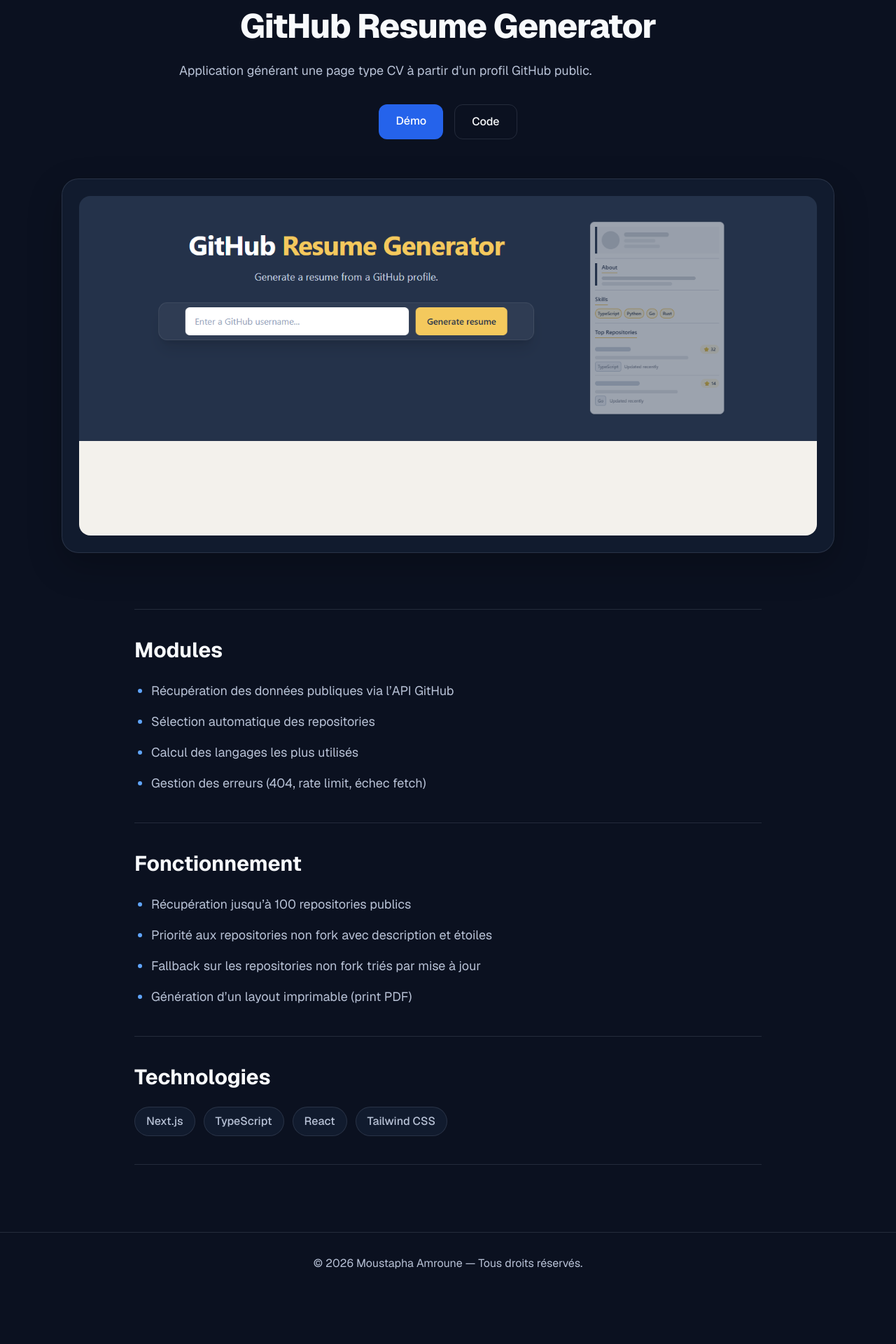
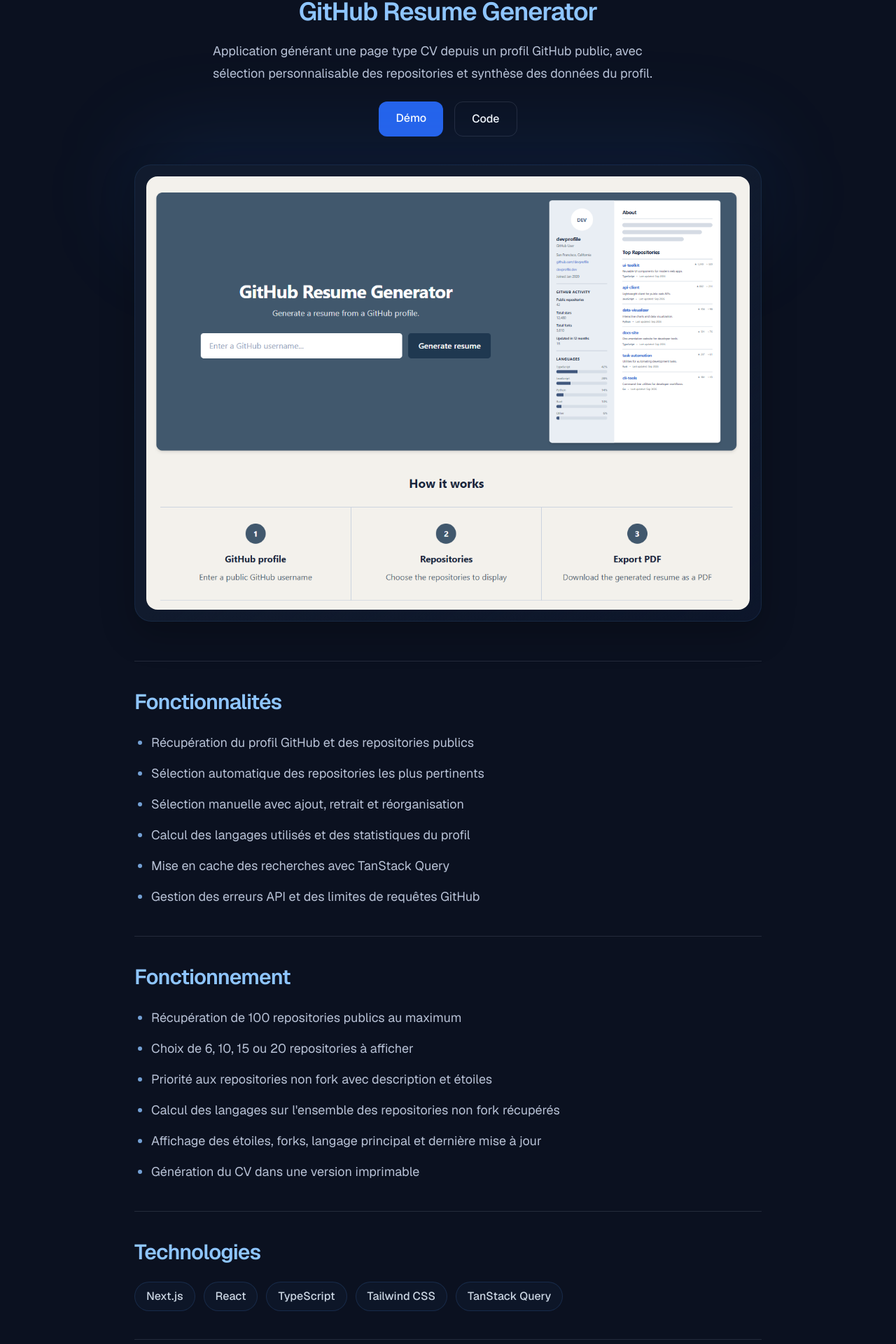
Before and after one commit to m-amroune/portfolio, a Next.js app: page /projects/github-resume-generator in a window 1280 px wide. Shown: the part 193-2113 px from the top of the page at 70% size. Before the commit the page ends 2042 px from the top, so only its background shows below. Built offline with nearby package versions, Linux system fonts and the light colour scheme.

Commit message:
update project detail pages

```diff
--- a/app/projects/admin-dashboard/page.tsx
+++ b/app/projects/admin-dashboard/page.tsx
@@ -9,7 +9,7 @@ export default function AdminDashboardPage() {
     <>
       <Navbar />
 
-      <main className="min-h-screen bg-[var(--background)] pt-32 text-[var(--foreground)]">
+      <main className="min-h-screen bg-[var(--background)] pt-28 text-[var(--foreground)]">
         <article className="mx-auto max-w-6xl px-6 pb-24">
           {/* Project introduction */}
           <header className="mx-auto max-w-4xl text-center">
@@ -30,18 +30,22 @@ export default function AdminDashboardPage() {
   </Link>
 </div>
 
-  <h1 className="text-4xl font-extrabold tracking-tight md:text-5xl">
+  <h1
+  className="
+    text-3xl font-semibold tracking-tight
+    text-blue-300 md:text-4xl
+  "
+>
   Admin Dashboard
 </h1>
 
-            <p className="mx-auto mt-6 max-w-3xl text-left text-lg leading-8 text-[var(--muted)]">
-              Application d’administration développée avec Next.js et
-              TypeScript, permettant de gérer les utilisateurs, de suivre les
-              commandes et leurs statuts, avec une authentification et des
-              routes protégées.
+<p className="mx-auto mt-5 max-w-2xl text-left text-lg leading-8 text-[var(--muted)]">
+  {
+    "Application d'administration permettant de gérer les utilisateurs et les commandes à travers une interface structurée autour de données stockées en base."
+  }
 </p>
 
-            <div className="mt-8 flex flex-wrap justify-center gap-4">
+<div className="mt-6 flex flex-wrap justify-center gap-4">
   <a
     href="https://admin-dashboard-m-amroune.vercel.app/login"
     target="_blank"
@@ -75,12 +79,26 @@ export default function AdminDashboardPage() {
 </header>
 
 {/* Project preview */}
-          <section className="mt-14">
+<section className="relative mt-10">
   <div
     className="
-                group overflow-hidden rounded-3xl
-                border border-[var(--border)]
-                bg-[var(--surface)] p-4 md:p-6
+      pointer-events-none absolute
+      inset-x-24 -top-10 h-40
+      rounded-full bg-blue-500/10
+      blur-3xl
+    "
+  />
+
+  <div
+    className="
+      relative mx-auto max-w-4xl
+      overflow-hidden rounded-3xl
+      border border-blue-400/10
+      bg-gradient-to-br
+      from-[var(--surface)]
+      via-[var(--surface)]
+      to-blue-500/5
+      p-3 md:p-4
       shadow-[var(--card-shadow)]
       transition-shadow duration-500
       hover:shadow-[var(--card-shadow-hover)]
@@ -88,74 +106,146 @@ export default function AdminDashboardPage() {
   >
     <Image
       src="/projects/admin_dashboard.png"
-                alt="Aperçu de l’Admin Dashboard"
+      alt="Aperçu de l'Admin Dashboard"
       width={1200}
       height={750}
       priority
       className="
         h-auto w-full rounded-2xl
         transition-transform duration-700 ease-out
-                  group-hover:scale-[1.01]
+        hover:scale-[1.01]
       "
     />
   </div>
 </section>
 
 {/* Project details */}
-          <section className="mx-auto mt-20 max-w-4xl">
+<section className="mx-auto mt-14 max-w-4xl">
+  {/* Features */}
   <div className="border-t border-[var(--border)] py-10">
-              <h2 className="mb-6 text-2xl font-bold md:text-3xl">
-                Modules
+    <h2
+      className="
+        mb-6 text-2xl font-semibold tracking-tight
+        text-blue-300 md:text-3xl
+      "
+    >
+      Fonctionnalités
     </h2>
 
-              <ul className="list-disc space-y-3 pl-6 text-lg leading-8 text-[var(--muted)] marker:text-[var(--accent)]">
+    <ul
+      className="
+        list-disc space-y-3 pl-6
+        text-lg leading-8 text-[var(--muted)]
+        marker:text-blue-300/80
+      "
+    >
       <li>
-                  Authentification avec session par cookie et routes protégées
+  {
+    "Tableau de bord avec nombre d'utilisateurs, nombre de commandes et répartition des commandes par statut"
+  }
 </li>
+
       <li>
-                  Gestion des utilisateurs : liste, création, suppression et
-                  rôle (user / admin)
+        Authentification de démonstration avec session par cookie et
+        routes protégées
       </li>
+
       <li>
-                  Gestion des commandes : liste, page détail et affichage du
-                  statut
+        Gestion des utilisateurs avec création, suppression et rôles
+        user / admin
+      </li>
+
+      <li>
+        Liste des commandes avec accès à une page de détail
+      </li>
+
+      <li>
+        Mise à jour du statut des commandes selon le workflow pending,
+        paid et shipped
+      </li>
+
+      <li>
+        Endpoint de contrôle de la connexion à la base PostgreSQL
       </li>
     </ul>
   </div>
 
+  {/* Fonctionnement */}
   <div className="border-t border-[var(--border)] py-10">
-              <h2 className="mb-6 text-2xl font-bold md:text-3xl">
+    <h2
+      className="
+        mb-6 text-2xl font-semibold tracking-tight
+        text-blue-300 md:text-3xl
+      "
+    >
       Fonctionnement
     </h2>
 
-              <ul className="list-disc space-y-3 pl-6 text-lg leading-8 text-[var(--muted)] marker:text-[var(--accent)]">
-                <li>Layout dashboard partagé avec navigation latérale</li>
-                <li>CRUD utilisateurs</li>
-                <li>Affichage des commandes et de leur statut</li>
-                <li>Interface simple et structurée</li>
+    <ul
+      className="
+        list-disc space-y-3 pl-6
+        text-lg leading-8 text-[var(--muted)]
+        marker:text-blue-300/80
+      "
+    >
+      <li>
+  {
+    "Layout partagé avec navigation latérale dans l'espace d'administration"
+  }
+</li>
+
+      <li>
+        Données gérées côté serveur avec Prisma et PostgreSQL
+      </li>
+
+      <li>
+        Base PostgreSQL hébergée avec Supabase
+      </li>
+
+      <li>
+        Relations entre utilisateurs et commandes gérées en base
+      </li>
+
+      <li>
+        Tests automatisés des principaux comportements avec Jest et
+        React Testing Library
+      </li>
     </ul>
   </div>
 
+  {/* Technologies */}
   <div className="border-y border-[var(--border)] py-10">
-              <h2 className="mb-6 text-2xl font-bold md:text-3xl">
+    <h2
+      className="
+        mb-6 text-2xl font-semibold tracking-tight
+        text-blue-300 md:text-3xl
+      "
+    >
       Technologies
     </h2>
 
     <div className="flex flex-wrap gap-3">
       {[
         "Next.js",
+        "React",
         "TypeScript",
         "Prisma",
         "PostgreSQL",
+        "Supabase",
         "Tailwind CSS",
+        "Jest",
+        "React Testing Library",
         "Node.js",
       ].map((technology) => (
         <span
           key={technology}
           className="
-                      rounded-full border border-[var(--border)]
-                      bg-[var(--surface)] px-4 py-2
-                      text-base font-medium text-[var(--muted)]
+            rounded-full
+            border border-blue-400/15
+            bg-blue-400/[0.04]
+            px-4 py-2
+            text-base font-medium
+            text-slate-300
           "
         >
           {technology}
--- a/app/projects/github-resume-generator/page.tsx
+++ b/app/projects/github-resume-generator/page.tsx
@@ -9,7 +9,7 @@ export default function GithubResumeGeneratorPage() {
     <>
       <Navbar />
 
-      <main className="min-h-screen bg-[var(--background)] pt-32 text-[var(--foreground)]">
+      <main className="min-h-screen bg-[var(--background)] pt-28 text-[var(--foreground)]">
         <article className="mx-auto max-w-6xl px-6 pb-24">
           {/* Project introduction */}
           <header className="mx-auto max-w-4xl text-center">
@@ -30,16 +30,22 @@ export default function GithubResumeGeneratorPage() {
               </Link>
             </div>
 
-  <h1 className="text-4xl font-extrabold tracking-tight md:text-5xl">
+       <h1
+  className="
+    text-3xl font-semibold tracking-tight
+    text-blue-300 md:text-4xl
+  "
+>
   GitHub Resume Generator
 </h1>
 
-            <p className="mx-auto mt-6 max-w-3xl text-left text-lg leading-8 text-[var(--muted)]">
-              Application générant une page type CV à partir d’un profil GitHub
-              public.
+<p className="mx-auto mt-5 max-w-2xl text-left text-lg leading-8 text-[var(--muted)]">
+  {
+    "Application générant une page type CV depuis un profil GitHub public, avec sélection personnalisable des repositories et synthèse des données du profil."
+  }
 </p>
 
-            <div className="mt-8 flex flex-wrap justify-center gap-4">
+<div className="mt-6 flex flex-wrap justify-center gap-4">
   <a
     href="https://m-a-github-resume-generator.vercel.app/"
     target="_blank"
@@ -73,12 +79,26 @@ export default function GithubResumeGeneratorPage() {
 </header>
 
 {/* Project preview */}
-          <section className="mt-14">
+<section className="relative mt-10">
   <div
     className="
-                group overflow-hidden rounded-3xl
-                border border-[var(--border)]
-                bg-[var(--surface)] p-4 md:p-6
+      pointer-events-none absolute
+      inset-x-24 -top-10 h-40
+      rounded-full bg-blue-500/10
+      blur-3xl
+    "
+  />
+
+  <div
+    className="
+      relative mx-auto max-w-4xl
+      overflow-hidden rounded-3xl
+      border border-blue-400/10
+      bg-gradient-to-br
+      from-[var(--surface)]
+      via-[var(--surface)]
+      to-blue-500/5
+      p-3 md:p-4
       shadow-[var(--card-shadow)]
       transition-shadow duration-500
       hover:shadow-[var(--card-shadow-hover)]
@@ -93,64 +113,137 @@ export default function GithubResumeGeneratorPage() {
       className="
         h-auto w-full rounded-2xl
         transition-transform duration-700 ease-out
-                  group-hover:scale-[1.01]
+        hover:scale-[1.01]
       "
     />
   </div>
 </section>
 
 {/* Project details */}
-          <section className="mx-auto mt-20 max-w-4xl">
+<section className="mx-auto mt-14 max-w-4xl">
+  {/* Features */}
   <div className="border-t border-[var(--border)] py-10">
-              <h2 className="mb-6 text-2xl font-bold md:text-3xl">
-                Modules
+    <h2
+      className="
+        mb-6 text-2xl font-semibold tracking-tight
+        text-blue-300 md:text-3xl
+      "
+    >
+      Fonctionnalités
     </h2>
 
-              <ul className="list-disc space-y-3 pl-6 text-lg leading-8 text-[var(--muted)] marker:text-[var(--accent)]">
-                <li>Récupération des données publiques via l’API GitHub</li>
-                <li>Sélection automatique des repositories</li>
-                <li>Calcul des langages les plus utilisés</li>
-                <li>Gestion des erreurs (404, rate limit, échec fetch)</li>
+    <ul
+      className="
+        list-disc space-y-3 pl-6
+        text-lg leading-8 text-[var(--muted)]
+        marker:text-blue-300/80
+      "
+    >
+      <li>
+        Récupération du profil GitHub et des repositories publics
+      </li>
+
+      <li>
+        Sélection automatique des repositories les plus pertinents
+      </li>
+
+      <li>
+        Sélection manuelle avec ajout, retrait et réorganisation
+      </li>
+
+      <li>
+        Calcul des langages utilisés et des statistiques du profil
+      </li>
+
+      <li>
+        Mise en cache des recherches avec TanStack Query
+      </li>
+
+      <li>
+        Gestion des erreurs API et des limites de requêtes GitHub
+      </li>
     </ul>
   </div>
 
+  {/* Fonctionnement */}
   <div className="border-t border-[var(--border)] py-10">
-              <h2 className="mb-6 text-2xl font-bold md:text-3xl">
+    <h2
+      className="
+        mb-6 text-2xl font-semibold tracking-tight
+        text-blue-300 md:text-3xl
+      "
+    >
       Fonctionnement
     </h2>
 
-              <ul className="list-disc space-y-3 pl-6 text-lg leading-8 text-[var(--muted)] marker:text-[var(--accent)]">
-                <li>Récupération jusqu’à 100 repositories publics</li>
+    <ul
+      className="
+        list-disc space-y-3 pl-6
+        text-lg leading-8 text-[var(--muted)]
+        marker:text-blue-300/80
+      "
+    >
+      <li>
+        Récupération de 100 repositories publics au maximum
+      </li>
+
+      <li>
+        Choix de 6, 10, 15 ou 20 repositories à afficher
+      </li>
+
       <li>
         Priorité aux repositories non fork avec description et étoiles
       </li>
+
       <li>
-                  Fallback sur les repositories non fork triés par mise à jour
+        {
+          "Calcul des langages sur l'ensemble des repositories non fork récupérés"
+        }
       </li>
-                <li>Génération d’un layout imprimable (print PDF)</li>
+
+      <li>
+        Affichage des étoiles, forks, langage principal et dernière mise à jour
+      </li>
+
+      <li>
+        Génération du CV dans une version imprimable
+      </li>
     </ul>
   </div>
 
+  {/* Technologies */}
   <div className="border-y border-[var(--border)] py-10">
-              <h2 className="mb-6 text-2xl font-bold md:text-3xl">
+    <h2
+      className="
+        mb-6 text-2xl font-semibold tracking-tight
+        text-blue-300 md:text-3xl
+      "
+    >
       Technologies
     </h2>
 
     <div className="flex flex-wrap gap-3">
-                {["Next.js", "TypeScript", "React", "Tailwind CSS"].map(
-                  (technology) => (
+      {[
+        "Next.js",
+        "React",
+        "TypeScript",
+        "Tailwind CSS",
+        "TanStack Query",
+      ].map((technology) => (
         <span
           key={technology}
           className="
-                        rounded-full border border-[var(--border)]
-                        bg-[var(--surface)] px-4 py-2
-                        text-base font-medium text-[var(--muted)]
+            rounded-full
+            border border-blue-400/15
+            bg-blue-400/[0.04]
+            px-4 py-2
+            text-base font-medium
+            text-slate-300
           "
         >
           {technology}
         </span>
-                  ),
-                )}
+      ))}
     </div>
   </div>
 </section>
--- a/app/projects/job-tracker/page.tsx
+++ b/app/projects/job-tracker/page.tsx
@@ -9,7 +9,7 @@ export default function JobTrackerPage() {
     <>
       <Navbar />
 
-      <main className="min-h-screen bg-[var(--background)] pt-32 text-[var(--foreground)]">
+      <main className="min-h-screen bg-[var(--background)] pt-28 text-[var(--foreground)]">
         <article className="mx-auto max-w-6xl px-6 pb-24">
           {/* Project introduction */}
           <header className="mx-auto max-w-4xl text-center">
@@ -29,17 +29,22 @@ export default function JobTrackerPage() {
     ← Retour aux projets
   </Link>
 </div>
-
-  <h1 className="text-4xl font-extrabold tracking-tight md:text-5xl">
+<h1
+  className="
+    text-3xl font-semibold tracking-tight
+    text-blue-300 md:text-4xl
+  "
+>
   Job Tracker
 </h1>
 
-            <p className="mx-auto mt-6 max-w-3xl text-left text-lg leading-8 text-[var(--muted)]">
-              Application permettant de suivre des candidatures avec stockage
-              local des données (localStorage).
+<p className="mx-auto mt-5 max-w-2xl text-left text-lg leading-8 text-[var(--muted)]">
+  {
+    "Application responsive permettant de gérer et suivre des candidatures directement dans le navigateur, avec recherche, filtres, tri et suivi des relances."
+  }
 </p>
 
-            <div className="mt-8 flex flex-wrap justify-center gap-4">
+<div className="mt-6 flex flex-wrap justify-center gap-4">
   <a
     href="https://m-a-job-tracker.vercel.app/"
     target="_blank"
@@ -73,12 +78,26 @@ export default function JobTrackerPage() {
 </header>
 
 {/* Project preview */}
-          <section className="mt-14">
+<section className="relative mt-10">
   <div
     className="
-                group overflow-hidden rounded-3xl
-                border border-[var(--border)]
-                bg-[var(--surface)] p-4 md:p-6
+      pointer-events-none absolute
+      inset-x-24 -top-10 h-40
+      rounded-full bg-blue-500/10
+      blur-3xl
+    "
+  />
+
+  <div
+    className="
+      relative mx-auto max-w-4xl
+      overflow-hidden rounded-3xl
+      border border-blue-400/10
+      bg-gradient-to-br
+      from-[var(--surface)]
+      via-[var(--surface)]
+      to-blue-500/5
+      p-3 md:p-4
       shadow-[var(--card-shadow)]
       transition-shadow duration-500
       hover:shadow-[var(--card-shadow-hover)]
@@ -93,63 +112,133 @@ export default function JobTrackerPage() {
       className="
         h-auto w-full rounded-2xl
         transition-transform duration-700 ease-out
-                  group-hover:scale-[1.01]
+        hover:scale-[1.01]
       "
     />
   </div>
 </section>
 
 {/* Project details */}
-          <section className="mx-auto mt-20 max-w-4xl">
+<section className="mx-auto mt-14 max-w-4xl">
+  {/* Features */}
   <div className="border-t border-[var(--border)] py-10">
-              <h2 className="mb-6 text-2xl font-bold md:text-3xl">
-                Modules
+    <h2
+      className="
+        mb-6 text-2xl font-semibold tracking-tight
+        text-blue-300 md:text-3xl
+      "
+    >
+      Fonctionnalités
     </h2>
 
-              <ul className="list-disc space-y-3 pl-6 text-lg leading-8 text-[var(--muted)] marker:text-[var(--accent)]">
-                <li>Création d’une candidature (entreprise et poste)</li>
-                <li>Modification inline des informations</li>
+    <ul
+      className="
+        list-disc space-y-3 pl-6
+        text-lg leading-8 text-[var(--muted)]
+        marker:text-blue-300/80
+      "
+    >
       <li>
-                  Changement d’état par cycle (todo → applied → interview →
-                  rejected)
+        Ajout, modification et suppression des candidatures
       </li>
-                <li>Suppression avec confirmation</li>
+
+      <li>
+        {
+          "Suivi du statut de chaque candidature, de \"todo\" à \"rejected\""
+        }
+      </li>
+
+      <li>
+        Ajout du lien de l&apos;offre, de notes et d&apos;une date de relance
+      </li>
+
+      <li>
+        {
+          "Suivi des relances à venir, prévues aujourd'hui ou en retard"
+        }
+      </li>
+
+      <li>
+        Recherche et filtres par statut et par état de relance
+      </li>
+
+      <li>
+        Tri des candidatures avec TanStack Table
+      </li>
     </ul>
   </div>
 
+  {/* Fonctionnement */}
   <div className="border-t border-[var(--border)] py-10">
-              <h2 className="mb-6 text-2xl font-bold md:text-3xl">
+    <h2
+      className="
+        mb-6 text-2xl font-semibold tracking-tight
+        text-blue-300 md:text-3xl
+      "
+    >
       Fonctionnement
     </h2>
 
-              <ul className="list-disc space-y-3 pl-6 text-lg leading-8 text-[var(--muted)] marker:text-[var(--accent)]">
-                <li>Interface sur une seule page sans navigation</li>
-                <li>Mise à jour immédiate après interaction</li>
-                <li>Persistance locale des données</li>
-                <li>Restauration automatique au rechargement</li>
+    <ul
+      className="
+        list-disc space-y-3 pl-6
+        text-lg leading-8 text-[var(--muted)]
+        marker:text-blue-300/80
+      "
+    >
+      <li>
+        Persistance des candidatures dans le localStorage
+      </li>
+
+      <li>
+        Restauration automatique des données au chargement
+      </li>
+
+      <li>
+        Tableau interactif pour les écrans desktop
+      </li>
+
+      <li>
+        Affichage sous forme de cartes sur mobile
+      </li>
     </ul>
   </div>
 
+  {/* Technologies */}
   <div className="border-y border-[var(--border)] py-10">
-              <h2 className="mb-6 text-2xl font-bold md:text-3xl">
+    <h2
+      className="
+        mb-6 text-2xl font-semibold tracking-tight
+        text-blue-300 md:text-3xl
+      "
+    >
       Technologies
     </h2>
 
     <div className="flex flex-wrap gap-3">
-                {["Next.js", "React", "TypeScript", "localStorage"].map(
-                  (technology) => (
+      {[
+        "Next.js",
+        "React",
+        "TypeScript",
+        "TanStack Table",
+        "Storybook",
+        "Jest",
+        "React Testing Library",
+      ].map((technology) => (
         <span
           key={technology}
           className="
-                        rounded-full border border-[var(--border)]
-                        bg-[var(--surface)] px-4 py-2
-                        text-base font-medium text-[var(--muted)]
+            rounded-full
+            border border-blue-400/15
+            bg-blue-400/[0.04]
+            px-4 py-2
+            text-base font-medium
+            text-slate-300
           "
         >
           {technology}
         </span>
-                  ),
-                )}
+      ))}
     </div>
   </div>
 </section>
```
Also changed, not shown: public/projects/github_resume_generator.png, public/projects/job_tracker.png. Lines whose indentation alone changed are shown as unchanged.
